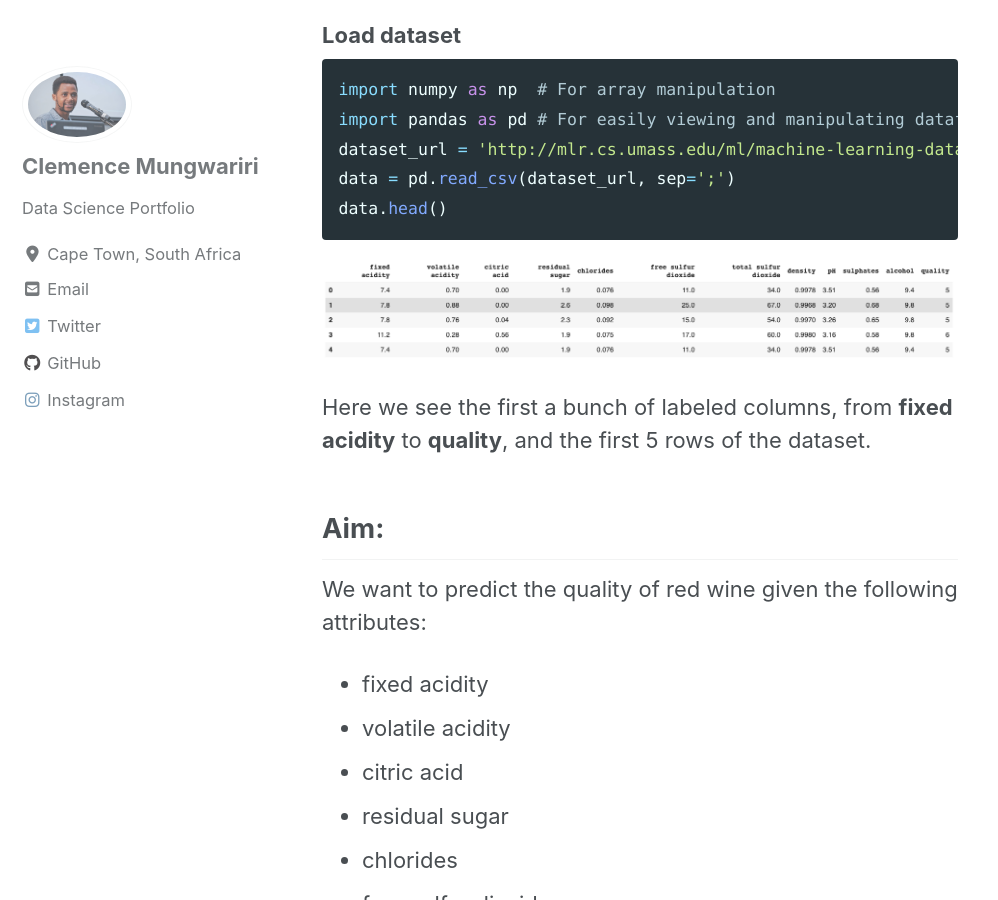
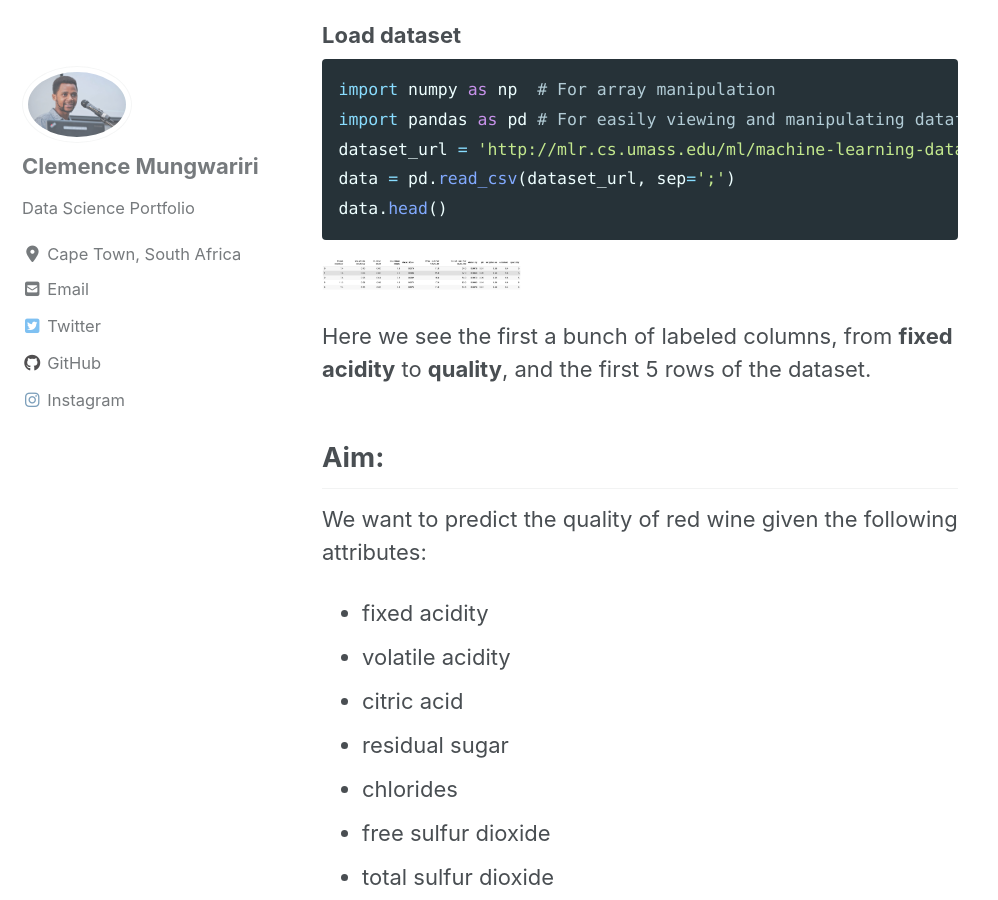
Before and after one commit to clemence5/clemence5.github.io, a Jekyll site: the page built from _posts/2019-09-02-wine.md, in a window 1280 px wide and 900 px high, scrolled down 1019 px. Shown: the whole window, without its empty margins (0-998 px from the left). Built offline with Jekyll 4.4.1, drawn with Linux system fonts in a browser that asks for light colours; cached includes are drawn as plain includes; nearby versions of some CDN libraries; formulas are drawn with MathJax 3.

````diff
--- a/_posts/2019-09-02-wine.md
+++ b/_posts/2019-09-02-wine.md
@@ -30,7 +30,7 @@
 data.head()
 ```
 
-<img src="{{ site.url }}{{ site.baseurl }}/images/wine/data_head.png" alt="Raw Data header">
+<img src="{{ site.url }}{{ site.baseurl }}/images/wine/data_head.png" width="200" height="120" alt="Raw Data header">
 
 Here we see the first a bunch of labeled columns, from **fixed acidity** to **quality**, and the first 5 rows of the dataset.
 
````
